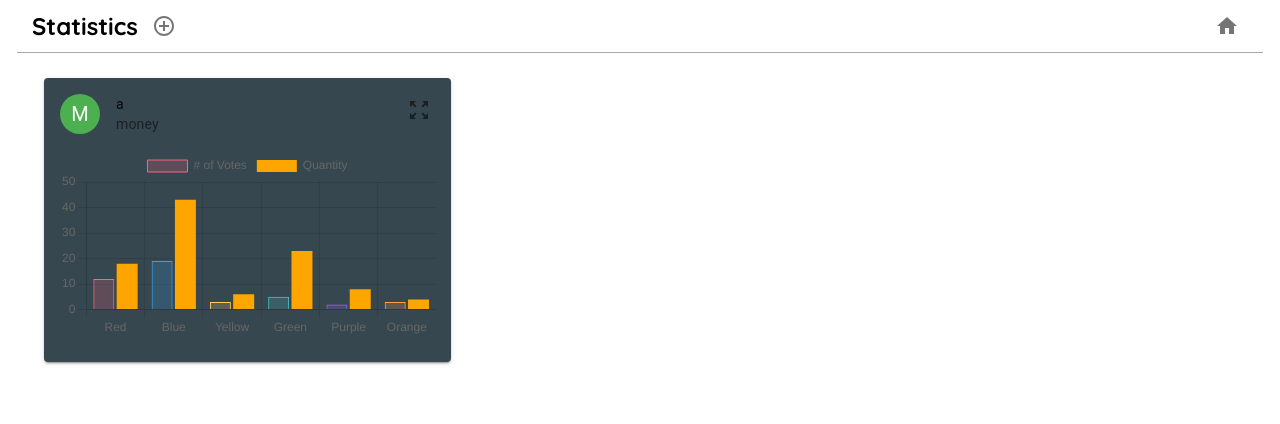
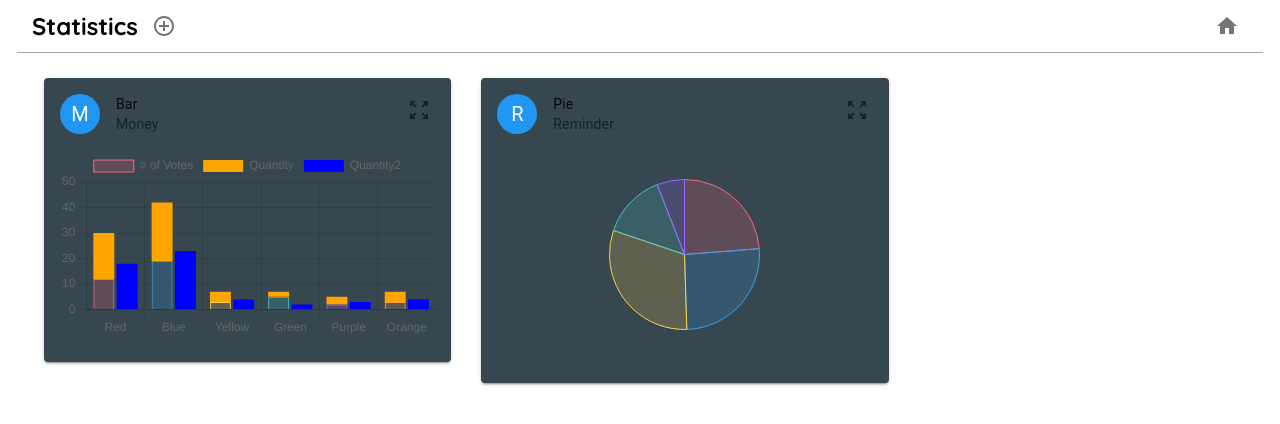
Before and after one commit to nparthas/Budgets, a React (Create React App) app in the folder app/desktop/: page /Statistics in a window 1280 px wide. Shown: the top 424 px of the page. Built offline with nearby package versions, Linux system fonts and the light colour scheme; no server answers; data requests are answered from the project's data file.

Commit message:
dynamically selecting chart type and passing some chart info to pie

```diff
--- a/app/desktop/data/db.json
+++ b/app/desktop/data/db.json
@@ -52,8 +52,21 @@
       "size": "sm",
       "tags": "[all]",
       "relativeToIncome": true,
-      "title": "a",
-      "category": "money",
+      "title": "Bar",
+      "category": "Money",
+      "amount": "65",
+      "id": 1
+    },
+    {
+      "type": "Pie",
+      "startDate": "2021-05-01",
+      "endDate": "2021-09-09",
+      "timeInterval": "M",
+      "size": "sm",
+      "tags": "[all]",
+      "relativeToIncome": true,
+      "title": "Pie",
+      "category": "Reminder",
       "amount": "65",
       "id": 1
     }
--- a/app/desktop/src/components/StatisticsCard.js
+++ b/app/desktop/src/components/StatisticsCard.js
@@ -60,6 +60,7 @@ const StatisticsCard = (props) => {
   }
 
   const classes = useStyles();
+  const info = { data: data2, ar: 2.15, radius: 75, legend: false };
 
   return (
     <motion.div
@@ -80,7 +81,7 @@ const StatisticsCard = (props) => {
           }
         />
         <CardContent className={classes.content}>
-          <PieChart data={data2}></PieChart>
+          <PieChart info={info}></PieChart>
         </CardContent>
       </Card>
     </motion.div>
--- a/app/desktop/src/components/StatisticsPageCard.js
+++ b/app/desktop/src/components/StatisticsPageCard.js
@@ -11,7 +11,7 @@ import {
 // import { DeleteOutlined } from "@material-ui/icons";
 import ZoomOutMapIcon from "@material-ui/icons/ZoomOutMap";
 import { blueGrey, blue, green, pink, yellow } from "@material-ui/core/colors";
-import BarChart from "./charts/BarChart";
+import ChartSelector from "./charts/ChartSelector";
 
 const useStyles = makeStyles({
   link: {
@@ -94,7 +94,7 @@ const StatisticsPageCard = (props) => {
           subheader={chart.category}
         />
         <CardContent className={classes.content}>
-          <BarChart data={data} />
+          <ChartSelector chart={chart} data={data} />
         </CardContent>
       </Card>
     </motion.div>
--- a/app/desktop/src/components/charts/BarChart.js
+++ b/app/desktop/src/components/charts/BarChart.js
@@ -27,12 +27,21 @@ const BarChart = () => {
                 "rgba(255, 159, 64, 1)",
               ],
               borderWidth: 1,
+              stack: "Stack 0",
             },
             {
               label: "Quantity",
-              data: [18, 43, 6, 23, 8, 4],
+              data: [18, 23, 4, 2, 3, 4],
               backgroundColor: "orange",
               borderColor: "red",
+              stack: "Stack 0",
+            },
+            {
+              label: "Quantity2",
+              data: [18, 23, 4, 2, 3, 4],
+              backgroundColor: "blue",
+              borderColor: "red",
+              stack: "Stack 1",
             },
           ],
         }}
@@ -42,7 +51,11 @@ const BarChart = () => {
           responsive: true,
           scales: {
             y: {
+              stacked: true,
               beginAtZero: true,
+            },
+            x: {
+              stacked: true,
             },
           },
         }}
--- /dev/null
+++ b/app/desktop/src/components/charts/ChartSelector.js
@@ -0,0 +1,22 @@
+import BarChart from "./BarChart";
+import PieChart from "./PieChart";
+
+const ChartSelector = (props) => {
+  var type = props.chart.type;
+  var Chart;
+  if (type === "Bar") {
+    Chart = <BarChart chart={props.chart} />;
+  } else if (type === "Pie") {
+    const info = {
+      data: [24, 26, 31, 14, 6],
+      ar: 1.8,
+      radius: 75,
+      legend: false,
+    };
+    Chart = <PieChart chart={props.chart} info={info} />;
+  }
+
+  return <div>{Chart}</div>;
+};
+
+export default ChartSelector;
--- a/app/desktop/src/components/charts/PieChart.js
+++ b/app/desktop/src/components/charts/PieChart.js
@@ -1,7 +1,7 @@
 import { Pie } from "react-chartjs-2";
 
 const PieChart = (props) => {
-  const data = props.data;
+  const data = props.info.data;
   //   console.log(data);
   return (
     <div>
@@ -33,13 +33,13 @@ const PieChart = (props) => {
           ],
         }}
         options={{
-          radius: "75",
-          aspectRatio: 2.15,
+          radius: props.info.radius,
+          aspectRatio: props.info.ar,
           responsive: true,
           maintainAspectRatio: true,
           plugins: {
             legend: {
-              display: false,
+              display: props.info.legend,
               position: "top",
             },
           },
```
